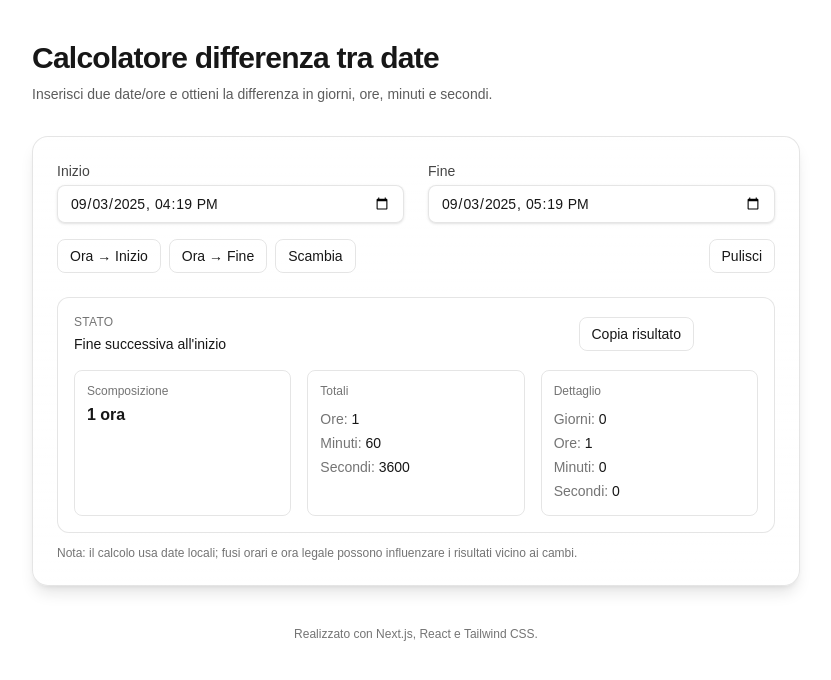
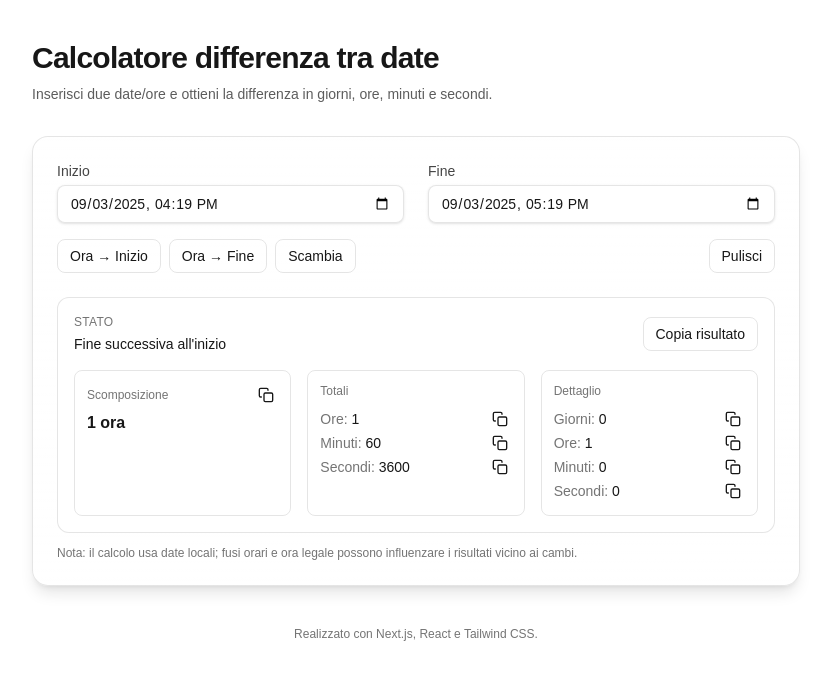
Before and after one commit to Bert0ns/time-date-sub, a Next.js app: page / in a window 1280 px wide. Shown: the top 680 px of the page, without its empty margins (224-1055 px from the left). Built offline with nearby package versions, Linux system fonts and the light colour scheme.

Commit message:
feat: improved copy function

```diff
--- a/components/DateDiffCalculator.tsx
+++ b/components/DateDiffCalculator.tsx
@@ -2,6 +2,7 @@
 
 import React, { useMemo, useState } from "react";
 import DateTimeField from "./DateTimeField";
+import Toast from "./Toast";
 
 function parseLocalDateTime(value: string): Date | null {
   if (!value) return null;
@@ -80,24 +81,18 @@ export default function DateDiffCalculator() {
     setEndValue("");
   };
 
-  // Copia negli appunti
-  const [copyState, setCopyState] = useState<"idle" | "copied" | "error">("idle");
-  function buildClipboardText() {
-    if (!diff || !startDate || !endDate) return "";
-    const lines = [
-      `Differenza tra ${startValue || "-"} e ${endValue || "-"}`,
-      `Stato: ${statusLabel}`,
-      `Scomposizione: ${diff.human}`,
-      `Totali: ${diff.totalHours} ore | ${diff.totalMinutes} minuti | ${diff.totalSeconds} secondi`,
-    ];
-    return lines.join("\n");
-  }
+  // Toast state
+  const [toastOpen, setToastOpen] = useState(false);
+  const [toastMsg, setToastMsg] = useState("");
+  const [toastType, setToastType] = useState<"success" | "error" | "info">("info");
+
+  // Copia negli appunti (centralizzato)
   function fallbackCopyText(text: string) {
     try {
       const ta = document.createElement("textarea");
       ta.value = text;
       ta.setAttribute("readonly", "");
-      ta.style.position = "fixed"; // evita scroll
+      ta.style.position = "fixed";
       ta.style.left = "-9999px";
       document.body.appendChild(ta);
       const selection = document.getSelection();
@@ -114,23 +109,39 @@ export default function DateDiffCalculator() {
       return false;
     }
   }
-  async function handleCopy() {
+
+  async function copyText(text: string, successMsg = "Copiato negli appunti") {
     try {
-      const text = buildClipboardText();
       if (!text) return;
       const canUseClipboard = typeof navigator !== "undefined" && !!navigator.clipboard?.writeText && (typeof window === "undefined" || window.isSecureContext !== false);
-      if (canUseClipboard) {
-        await navigator.clipboard.writeText(text);
-        setCopyState("copied");
-      } else {
-        const ok = fallbackCopyText(text);
-        setCopyState(ok ? "copied" : "error");
-      }
-      setTimeout(() => setCopyState("idle"), 1500);
+      if (canUseClipboard) await navigator.clipboard.writeText(text);
+      else if (!fallbackCopyText(text)) throw new Error("fallback failed");
+      setToastType("success");
+      setToastMsg(successMsg);
+      setToastOpen(true);
+      setTimeout(() => setToastOpen(false), 1600);
     } catch {
-      setCopyState("error");
-      setTimeout(() => setCopyState("idle"), 1500);
+      setToastType("error");
+      setToastMsg("Impossibile copiare");
+      setToastOpen(true);
+      setTimeout(() => setToastOpen(false), 1800);
     }
+  }
+
+  function buildClipboardText() {
+    if (!diff || !startDate || !endDate) return "";
+    const lines = [
+      `Differenza tra ${startValue || "-"} e ${endValue || "-"}`,
+      `Stato: ${statusLabel}`,
+      `Scomposizione: ${diff.human}`,
+      `Totali: ${diff.totalHours} ore | ${diff.totalMinutes} minuti | ${diff.totalSeconds} secondi`,
+    ];
+    return lines.join("\n");
+  }
+  async function handleCopyAll() {
+    const text = buildClipboardText();
+    if (!text) return;
+    await copyText(text, "Risultato copiato");
   }
 
   return (
@@ -157,39 +168,110 @@ export default function DateDiffCalculator() {
             {startDate && endDate && diff && (
               <div className="ml-auto flex items-center gap-2">
                 <button
-                  onClick={handleCopy}
+                  onClick={handleCopyAll}
                   className="px-3 py-1.5 text-xs sm:text-sm rounded-lg border border-black/10 dark:border-white/15 hover:bg-black/5 dark:hover:bg-white/5"
                 >
                   Copia risultato
                 </button>
-                <span aria-live="polite" className="text-xs text-foreground/60 min-w-14 text-right">
-                  {copyState === "copied" ? "Copiato" : copyState === "error" ? "Errore" : ""}
-                </span>
               </div>
             )}
           </div>
 
           {startDate && endDate && diff && (
             <div className="mt-4 grid gap-4 sm:grid-cols-3">
+              {/* Scomposizione con icona copia */}
               <div className="rounded-lg border border-black/10 dark:border-white/15 p-3">
-                <div className="text-xs text-foreground/60">Scomposizione</div>
+                <div className="flex items-center gap-2">
+                  <div className="text-xs text-foreground/60">Scomposizione</div>
+                  <button
+                    onClick={() => copyText(diff.human, "Scomposizione copiata")}
+                    className="ml-auto p-1 rounded-md hover:bg-black/5 dark:hover:bg-white/5"
+                    aria-label="Copia scomposizione"
+                    title="Copia scomposizione"
+                  >
+                    <svg width="16" height="16" viewBox="0 0 24 24" fill="none" stroke="currentColor" strokeWidth="2" strokeLinecap="round" strokeLinejoin="round" aria-hidden>
+                      <rect x="9" y="9" width="13" height="13" rx="2" ry="2"></rect>
+                      <path d="M5 15H4a2 2 0 0 1-2-2V4a2 2 0 0 1 2-2h9a2 2 0 0 1 2 2v1" />
+                    </svg>
+                  </button>
+                </div>
                 <div className="mt-1 text-base font-semibold">{diff.human}</div>
               </div>
+
+              {/* Totali con icone copia per riga */}
               <div className="rounded-lg border border-black/10 dark:border-white/15 p-3">
                 <div className="text-xs text-foreground/60">Totali</div>
                 <div className="mt-2 text-sm leading-6">
-                  <div><span className="text-foreground/60">Ore: </span><span className="font-medium">{diff.totalHours}</span></div>
-                  <div><span className="text-foreground/60">Minuti: </span><span className="font-medium">{diff.totalMinutes}</span></div>
-                  <div><span className="text-foreground/60">Secondi: </span><span className="font-medium">{diff.totalSeconds}</span></div>
+                  <div className="flex items-center gap-2">
+                    <div className="flex-1"><span className="text-foreground/60">Ore: </span><span className="font-medium">{diff.totalHours}</span></div>
+                    <button onClick={() => copyText(`${diff.totalHours}`, "Ore totali copiate")} className="p-1 rounded-md hover:bg-black/5 dark:hover:bg-white/5" aria-label="Copia ore totali" title="Copia ore">
+                      <svg width="16" height="16" viewBox="0 0 24 24" fill="none" stroke="currentColor" strokeWidth="2" strokeLinecap="round" strokeLinejoin="round" aria-hidden>
+                        <rect x="9" y="9" width="13" height="13" rx="2" ry="2"></rect>
+                        <path d="M5 15H4a2 2 0 0 1-2-2V4a2 2 0 0 1 2-2h9a2 2 0 0 1 2 2v1" />
+                      </svg>
+                    </button>
+                  </div>
+                  <div className="flex items-center gap-2">
+                    <div className="flex-1"><span className="text-foreground/60">Minuti: </span><span className="font-medium">{diff.totalMinutes}</span></div>
+                    <button onClick={() => copyText(`${diff.totalMinutes}`, "Minuti totali copiati")} className="p-1 rounded-md hover:bg-black/5 dark:hover:bg-white/5" aria-label="Copia minuti totali" title="Copia minuti">
+                      <svg width="16" height="16" viewBox="0 0 24 24" fill="none" stroke="currentColor" strokeWidth="2" strokeLinecap="round" strokeLinejoin="round" aria-hidden>
+                        <rect x="9" y="9" width="13" height="13" rx="2" ry="2"></rect>
+                        <path d="M5 15H4a2 2 0 0 1-2-2V4a2 2 0 0 1 2-2h9a2 2 0 0 1 2 2v1" />
+                      </svg>
+                    </button>
+                  </div>
+                  <div className="flex items-center gap-2">
+                    <div className="flex-1"><span className="text-foreground/60">Secondi: </span><span className="font-medium">{diff.totalSeconds}</span></div>
+                    <button onClick={() => copyText(`${diff.totalSeconds}`, "Secondi totali copiati")} className="p-1 rounded-md hover:bg-black/5 dark:hover:bg-white/5" aria-label="Copia secondi totali" title="Copia secondi">
+                      <svg width="16" height="16" viewBox="0 0 24 24" fill="none" stroke="currentColor" strokeWidth="2" strokeLinecap="round" strokeLinejoin="round" aria-hidden>
+                        <rect x="9" y="9" width="13" height="13" rx="2" ry="2"></rect>
+                        <path d="M5 15H4a2 2 0 0 1-2-2V4a2 2 0 0 1 2-2h9a2 2 0 0 1 2 2v1" />
+                      </svg>
+                    </button>
+                  </div>
                 </div>
               </div>
+
+              {/* Dettaglio con icone copia per riga */}
               <div className="rounded-lg border border-black/10 dark:border-white/15 p-3">
                 <div className="text-xs text-foreground/60">Dettaglio</div>
                 <div className="mt-2 text-sm leading-6">
-                  <div><span className="text-foreground/60">Giorni: </span><span className="font-medium">{diff.days}</span></div>
-                  <div><span className="text-foreground/60">Ore: </span><span className="font-medium">{diff.hours}</span></div>
-                  <div><span className="text-foreground/60">Minuti: </span><span className="font-medium">{diff.minutes}</span></div>
-                  <div><span className="text-foreground/60">Secondi: </span><span className="font-medium">{diff.seconds}</span></div>
+                  <div className="flex items-center gap-2">
+                    <div className="flex-1"><span className="text-foreground/60">Giorni: </span><span className="font-medium">{diff.days}</span></div>
+                    <button onClick={() => copyText(`${diff.days}`, "Giorni copiati")} className="p-1 rounded-md hover:bg-black/5 dark:hover:bg-white/5" aria-label="Copia giorni" title="Copia giorni">
+                      <svg width="16" height="16" viewBox="0 0 24 24" fill="none" stroke="currentColor" strokeWidth="2" strokeLinecap="round" strokeLinejoin="round" aria-hidden>
+                        <rect x="9" y="9" width="13" height="13" rx="2" ry="2"></rect>
+                        <path d="M5 15H4a2 2 0 0 1-2-2V4a2 2 0 0 1 2-2h9a2 2 0 0 1 2 2v1" />
+                      </svg>
+                    </button>
+                  </div>
+                  <div className="flex items-center gap-2">
+                    <div className="flex-1"><span className="text-foreground/60">Ore: </span><span className="font-medium">{diff.hours}</span></div>
+                    <button onClick={() => copyText(`${diff.hours}`, "Ore copiate")} className="p-1 rounded-md hover:bg-black/5 dark:hover:bg-white/5" aria-label="Copia ore" title="Copia ore">
+                      <svg width="16" height="16" viewBox="0 0 24 24" fill="none" stroke="currentColor" strokeWidth="2" strokeLinecap="round" strokeLinejoin="round" aria-hidden>
+                        <rect x="9" y="9" width="13" height="13" rx="2" ry="2"></rect>
+                        <path d="M5 15H4a2 2 0 0 1-2-2V4a2 2 0 0 1 2-2h9a2 2 0 0 1 2 2v1" />
+                      </svg>
+                    </button>
+                  </div>
+                  <div className="flex items-center gap-2">
+                    <div className="flex-1"><span className="text-foreground/60">Minuti: </span><span className="font-medium">{diff.minutes}</span></div>
+                    <button onClick={() => copyText(`${diff.minutes}`, "Minuti copiati")} className="p-1 rounded-md hover:bg-black/5 dark:hover:bg-white/5" aria-label="Copia minuti" title="Copia minuti">
+                      <svg width="16" height="16" viewBox="0 0 24 24" fill="none" stroke="currentColor" strokeWidth="2" strokeLinecap="round" strokeLinejoin="round" aria-hidden>
+                        <rect x="9" y="9" width="13" height="13" rx="2" ry="2"></rect>
+                        <path d="M5 15H4a2 2 0 0 1-2-2V4a2 2 0 0 1 2-2h9a2 2 0 0 1 2 2v1" />
+                      </svg>
+                    </button>
+                  </div>
+                  <div className="flex items-center gap-2">
+                    <div className="flex-1"><span className="text-foreground/60">Secondi: </span><span className="font-medium">{diff.seconds}</span></div>
+                    <button onClick={() => copyText(`${diff.seconds}`, "Secondi copiati")} className="p-1 rounded-md hover:bg-black/5 dark:hover:bg-white/5" aria-label="Copia secondi" title="Copia secondi">
+                      <svg width="16" height="16" viewBox="0 0 24 24" fill="none" stroke="currentColor" strokeWidth="2" strokeLinecap="round" strokeLinejoin="round" aria-hidden>
+                        <rect x="9" y="9" width="13" height="13" rx="2" ry="2"></rect>
+                        <path d="M5 15H4a2 2 0 0 1-2-2V4a2 2 0 0 1 2-2h9a2 2 0 0 1 2 2v1" />
+                      </svg>
+                    </button>
+                  </div>
                 </div>
               </div>
             </div>
@@ -200,6 +282,9 @@ export default function DateDiffCalculator() {
           Nota: il calcolo usa date locali; fusi orari e ora legale possono influenzare i risultati vicino ai cambi.
         </p>
       </div>
+
+      {/* Toast globale */}
+      <Toast open={toastOpen} message={toastMsg} type={toastType} onClose={() => setToastOpen(false)} />
     </section>
   );
 }
--- /dev/null
+++ b/components/Toast.tsx
@@ -0,0 +1,50 @@
+"use client";
+
+import React from "react";
+
+export type ToastProps = {
+  open: boolean;
+  message: string;
+  type?: "success" | "error" | "info";
+  onClose?: () => void;
+};
+
+export default function Toast({ open, message, type = "info", onClose }: ToastProps) {
+  const base = "fixed inset-x-0 bottom-6 flex justify-center px-4 pointer-events-none";
+  const box = `pointer-events-auto rounded-xl border shadow-lg px-4 py-2 text-sm sm:text-base bg-background/95 backdrop-blur transition-all duration-200 ${
+    type === "success"
+      ? "border-emerald-500/30 text-emerald-700 dark:text-emerald-300"
+      : type === "error"
+      ? "border-rose-500/30 text-rose-700 dark:text-rose-300"
+      : "border-black/10 dark:border-white/15 text-foreground"
+  } ${open ? "opacity-100 translate-y-0" : "opacity-0 translate-y-2"}`;
+
+  return (
+    <div className={base} role="status" aria-live="polite">
+      <div className={box}>
+        <div className="flex items-center gap-2">
+          {type === "success" && (
+            <svg width="18" height="18" viewBox="0 0 24 24" fill="none" stroke="currentColor" strokeWidth="2" strokeLinecap="round" strokeLinejoin="round" aria-hidden>
+              <path d="M20 6L9 17l-5-5" />
+            </svg>
+          )}
+          {type === "error" && (
+            <svg width="18" height="18" viewBox="0 0 24 24" fill="none" stroke="currentColor" strokeWidth="2" strokeLinecap="round" strokeLinejoin="round" aria-hidden>
+              <path d="M18 6L6 18M6 6l12 12" />
+            </svg>
+          )}
+          <span>{message}</span>
+          {onClose && (
+            <button
+              onClick={onClose}
+              className="ml-2 rounded-md px-2 py-1 text-xs border border-black/10 dark:border-white/15 hover:bg-black/5 dark:hover:bg-white/5"
+              aria-label="Chiudi avviso"
+            >
+              Chiudi
+            </button>
+          )}
+        </div>
+      </div>
+    </div>
+  );
+}
```
